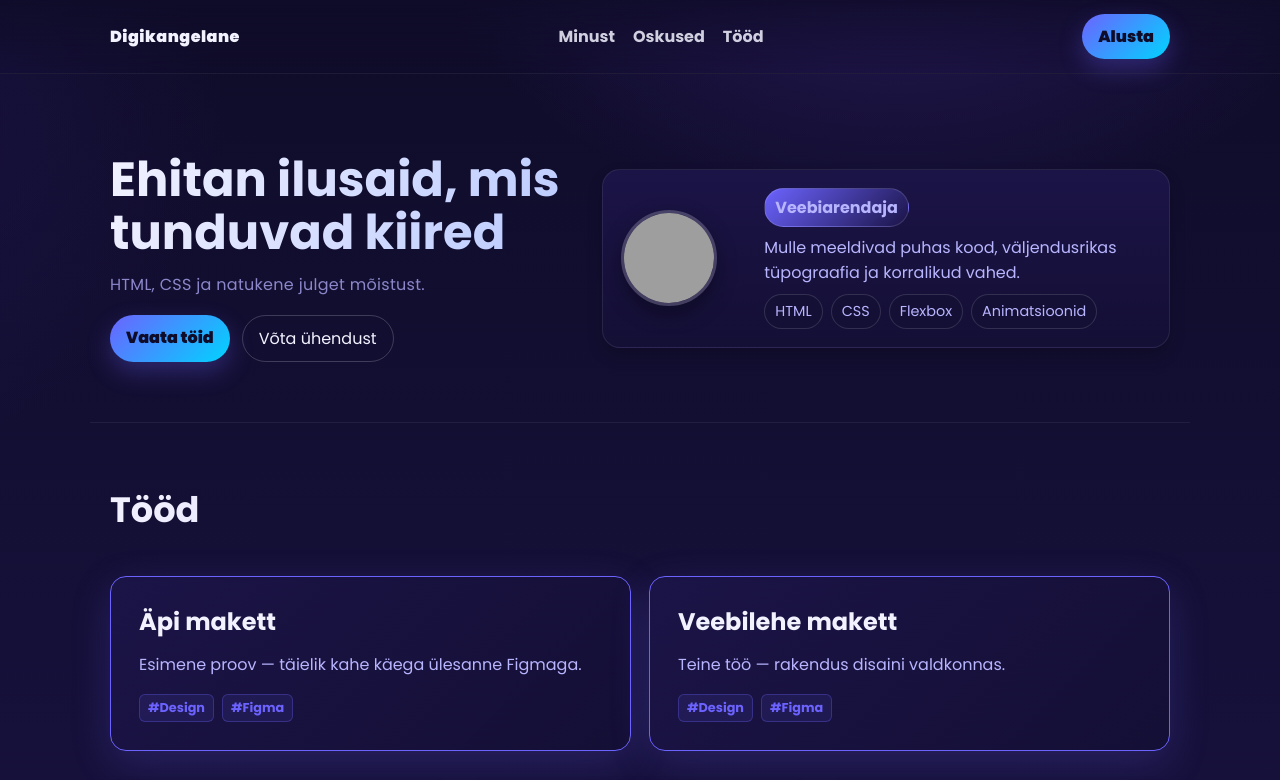
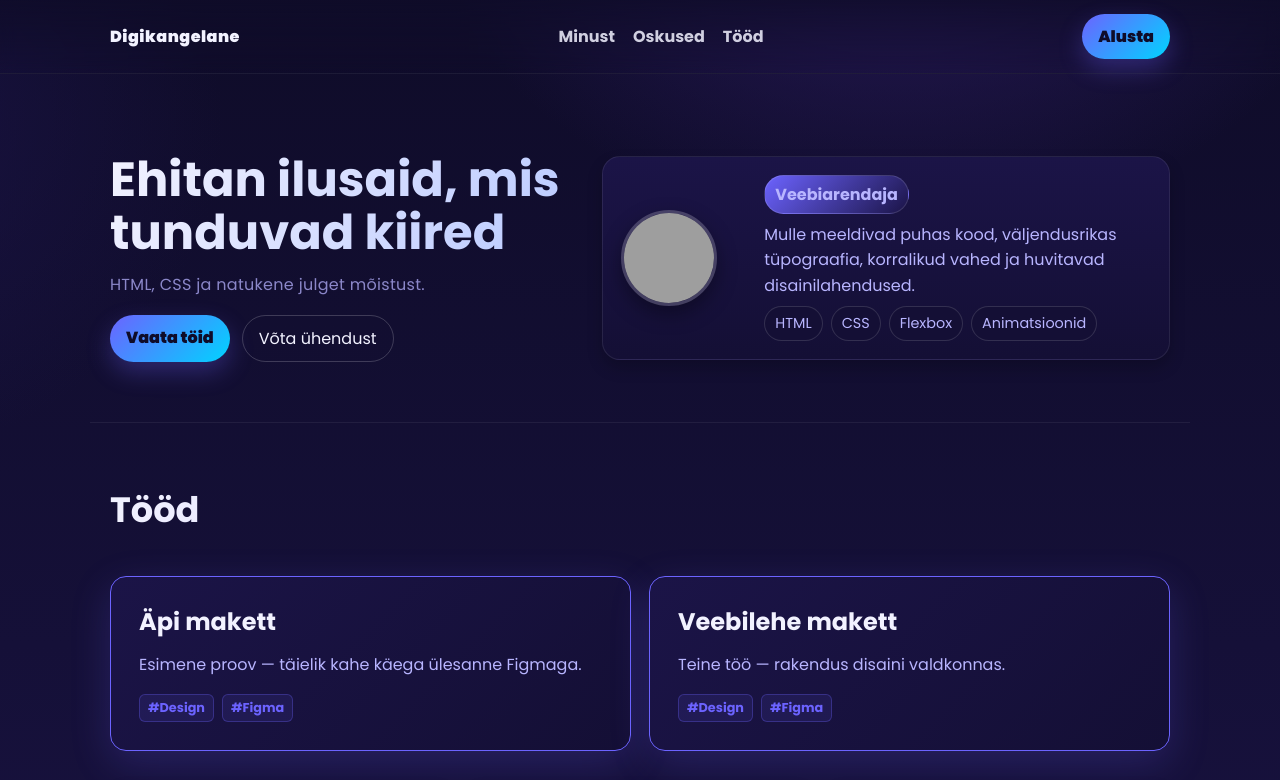
Before and after one commit to blacknikegirl/blacknikegirl.github.io, a plain HTML site: page index.html in a window 1280 px wide. Shown: the top 780 px of the page. Drawn offline with Linux system fonts and the light colour scheme; grey boxes are pictures that could not be loaded.

Commit message:
portfolio1

```diff
--- a/index.html
+++ b/index.html
@@ -38,7 +38,7 @@
       <div>
         <span class="badge">Veebiarendaja</span>
         <p class="profile-text">
-          Mulle meeldivad puhas kood, väljendusrikas tüpograafia ja korralikud vahed.
+          Mulle meeldivad puhas kood, väljendusrikas tüpograafia, korralikud vahed ja huvitavad disainilahendused.
         </p>
         <div class="skills" id="skills">
           <span class="skill">HTML</span>
```
